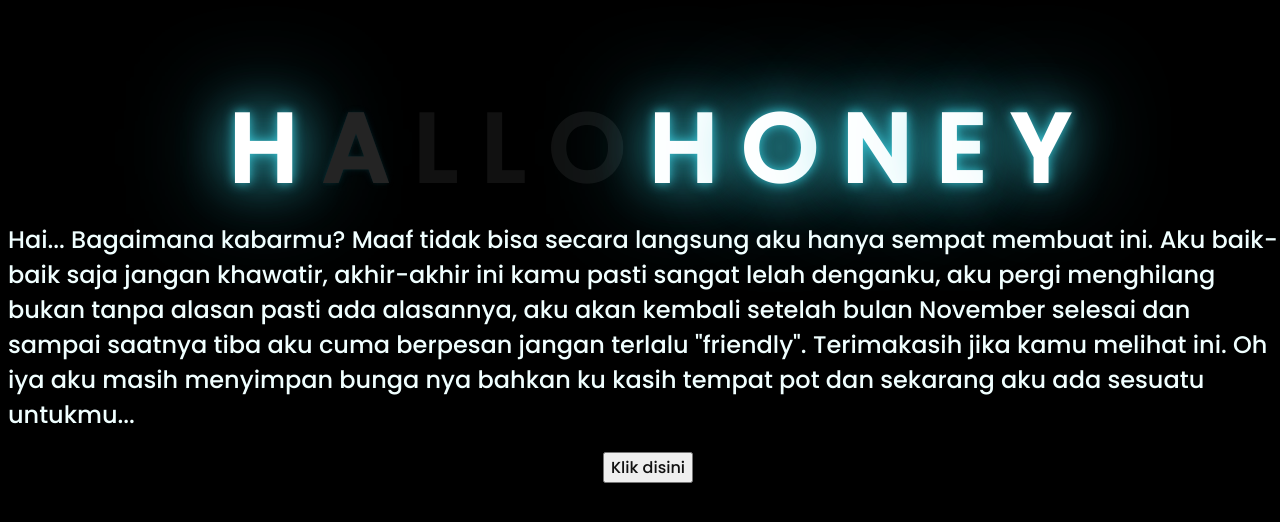
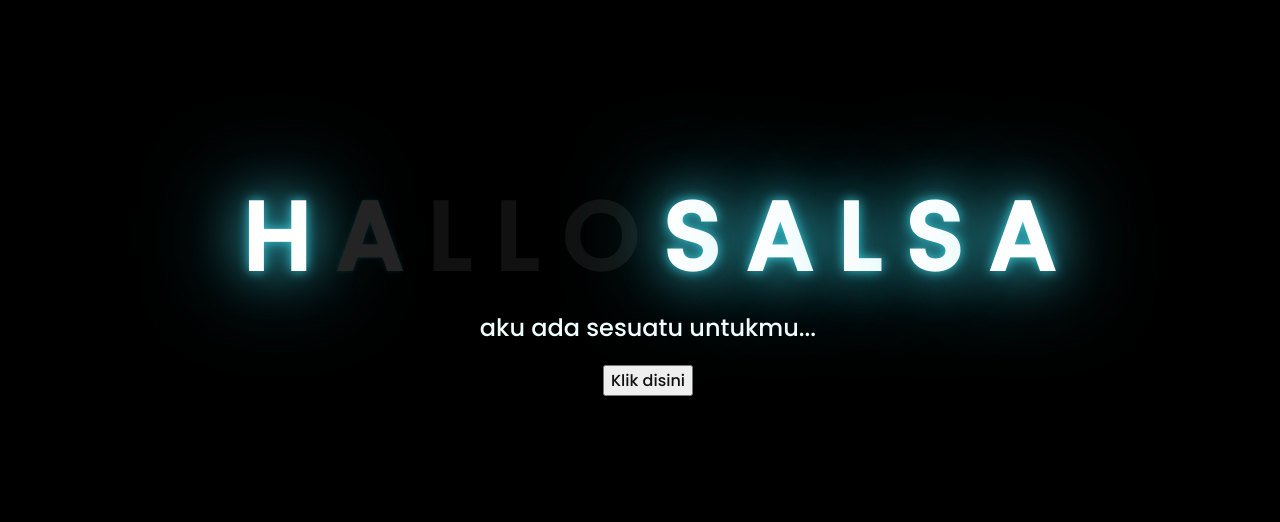
Before and after one commit to DainShiro/DainShiro.github.io, a plain HTML site: page index.html in a window 1280 px wide. Shown: the part 128-650 px from the top of the page. Drawn offline with Linux system fonts and the light colour scheme.

Commit message:
index.html

```diff
--- a/index.html
+++ b/index.html
@@ -16,14 +16,14 @@
         <span>L</span>
         <span>L</span>
         <span>O</span>
-        <span>H</span>
-        <span>O</span>
-        <span>N</span>
-        <span>E</span>
-        <span>Y</span>
+        <span>S</span>
+        <span>A</span>
+        <span>L</span>
+        <span>S</span>
+        <span>A</span>
     </div>
     <div class="description">
-        <span>Hai... Bagaimana kabarmu? Maaf tidak bisa secara langsung aku hanya sempat membuat ini. Aku baik-baik saja jangan khawatir, akhir-akhir ini kamu pasti sangat lelah denganku, aku pergi menghilang bukan tanpa alasan pasti ada alasannya, aku akan kembali setelah bulan November selesai dan sampai saatnya tiba aku cuma berpesan jangan terlalu "friendly". Terimakasih jika kamu melihat ini. Oh iya aku masih menyimpan bunga nya bahkan ku kasih tempat pot dan sekarang aku ada sesuatu untukmu...</span>
+        <span>aku ada sesuatu untukmu...</span>
     </div>
     <div class="button">
         <button>
```
